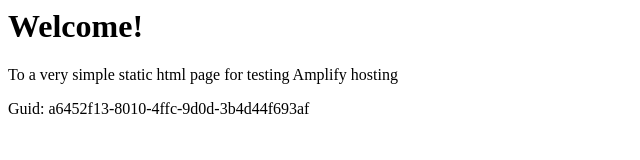
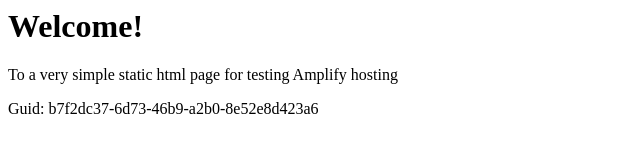
Before and after one commit to aws-aemilia-syd/Github-PR-Commit-Integration-Test-DoNotTouch-GitHubWebhookPushCanaryTest-v1-prod-ap-southeast-2, a website: page src/index.html in a window 1280 px wide. Shown: the full height of the page, 0-640 px from the left. Drawn offline with Linux system fonts and the light colour scheme.

Commit message:
commit from integ tests

```diff
--- a/src/index.html
+++ b/src/index.html
@@ -12,6 +12,6 @@
 <body>
     <h1>Welcome!</h1>
     <p>To a very simple static html page for testing Amplify hosting</p>
-    <p>Guid: a6452f13-8010-4ffc-9d0d-3b4d44f693af</p></body>
+    <p>Guid: b7f2dc37-6d73-46b9-a2b0-8e52e8d423a6</p></body>
 
 </html>
```
